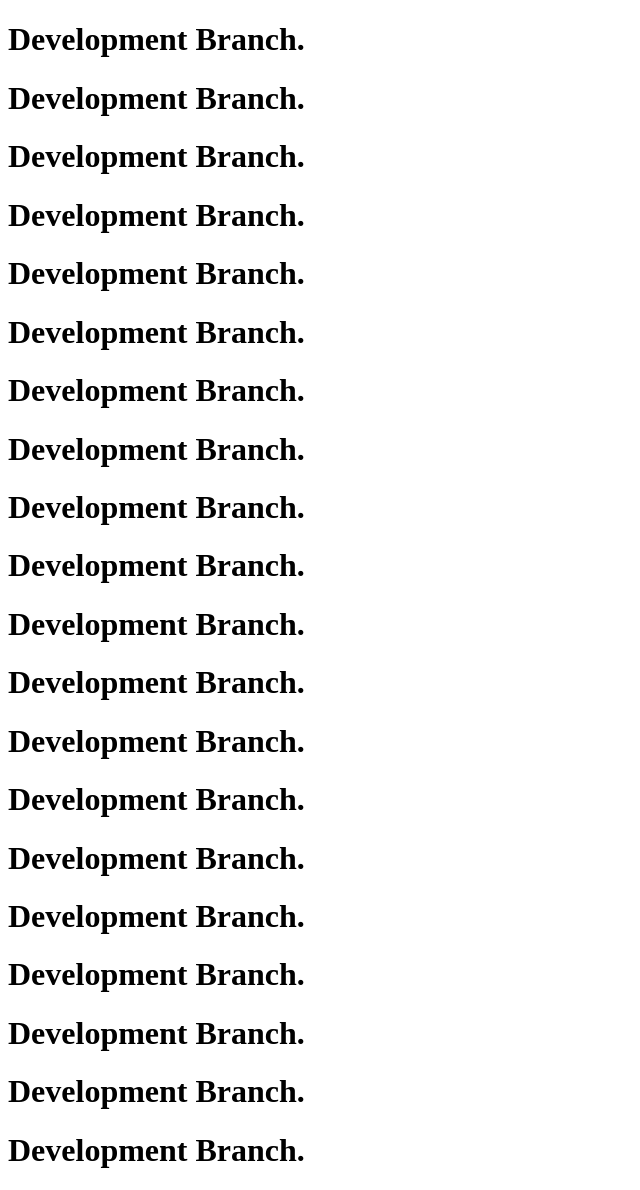
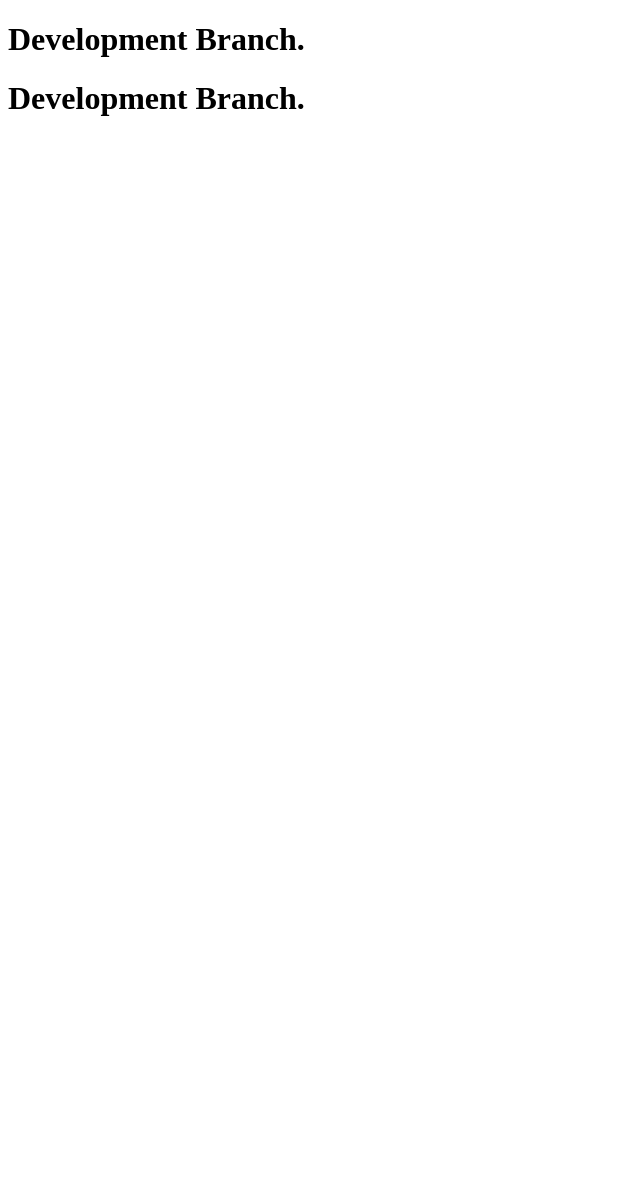
Before and after one commit to rokonzaman/djangoapp, a Django app: template demoapp/templates/demoapp/index.html in a window 1280 px wide. Shown: the whole page, without its empty margins (0-640 px from the left). After the commit the page ends 116 px from the top, so only its background shows below. Run offline with Django 3.2, Linux system fonts and the light colour scheme; the template is opened without the code that fills it, so the values that code supplies are empty; parts of the project's set-up code (start-up, migrations or seed data) failed here and were passed over.

Commit message:
devvvdfsd

```diff
--- a/demoapp/templates/demoapp/index.html
+++ b/demoapp/templates/demoapp/index.html
@@ -7,23 +7,5 @@
 <color>
 <h1>Development Branch. </h1>
 <h1>Development Branch. </h1>
-<h1>Development Branch. </h1>
-<h1>Development Branch. </h1>
-<h1>Development Branch. </h1>
-<h1>Development Branch. </h1>
-<h1>Development Branch. </h1>
-<h1>Development Branch. </h1>
-<h1>Development Branch. </h1>
-<h1>Development Branch. </h1>
-<h1>Development Branch. </h1>
-<h1>Development Branch. </h1>
-<h1>Development Branch. </h1>
-<h1>Development Branch. </h1>
-<h1>Development Branch. </h1>
-<h1>Development Branch. </h1>
-<h1>Development Branch. </h1>
-<h1>Development Branch. </h1>
-<h1>Development Branch. </h1>
-<h1>Development Branch. </h1>
 </body>
 </html>
```
Also changed, not shown: 1 other file.
